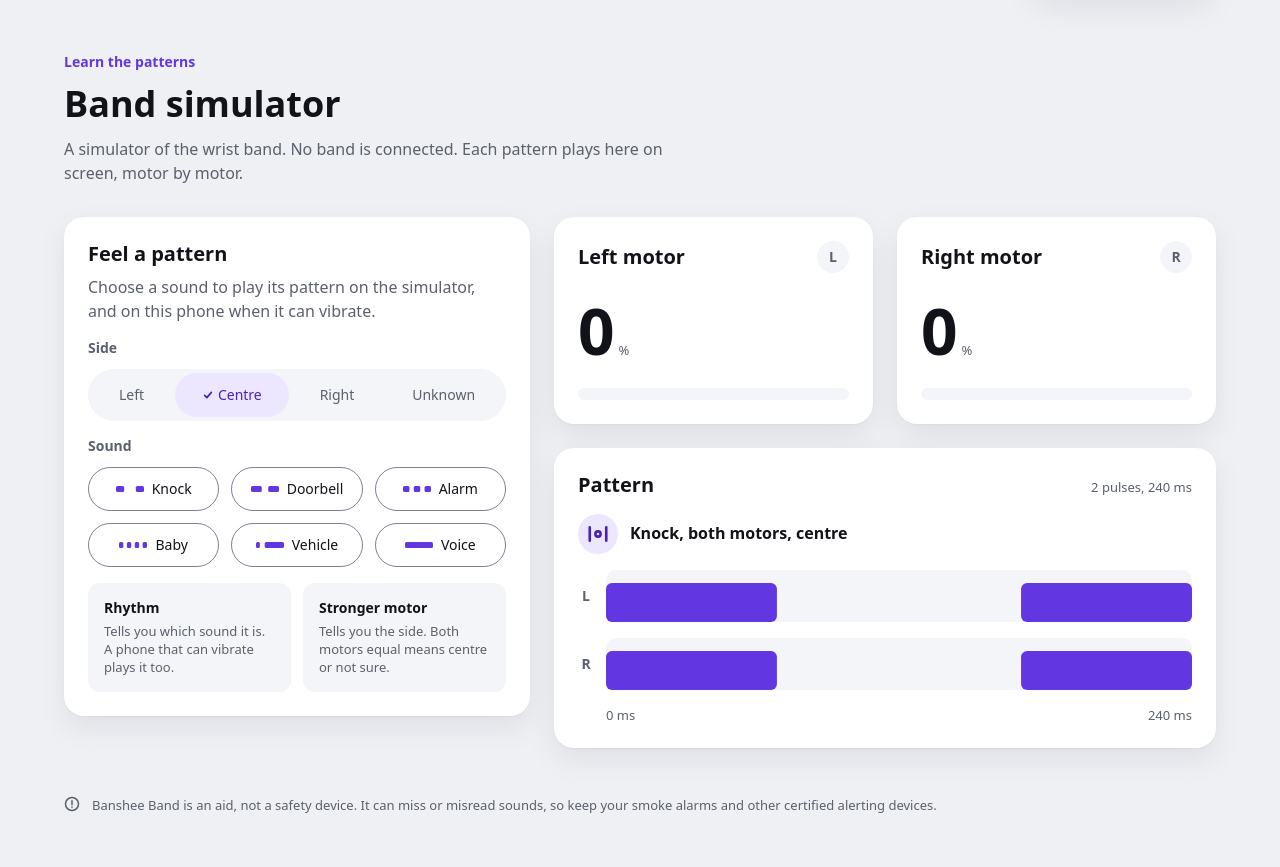
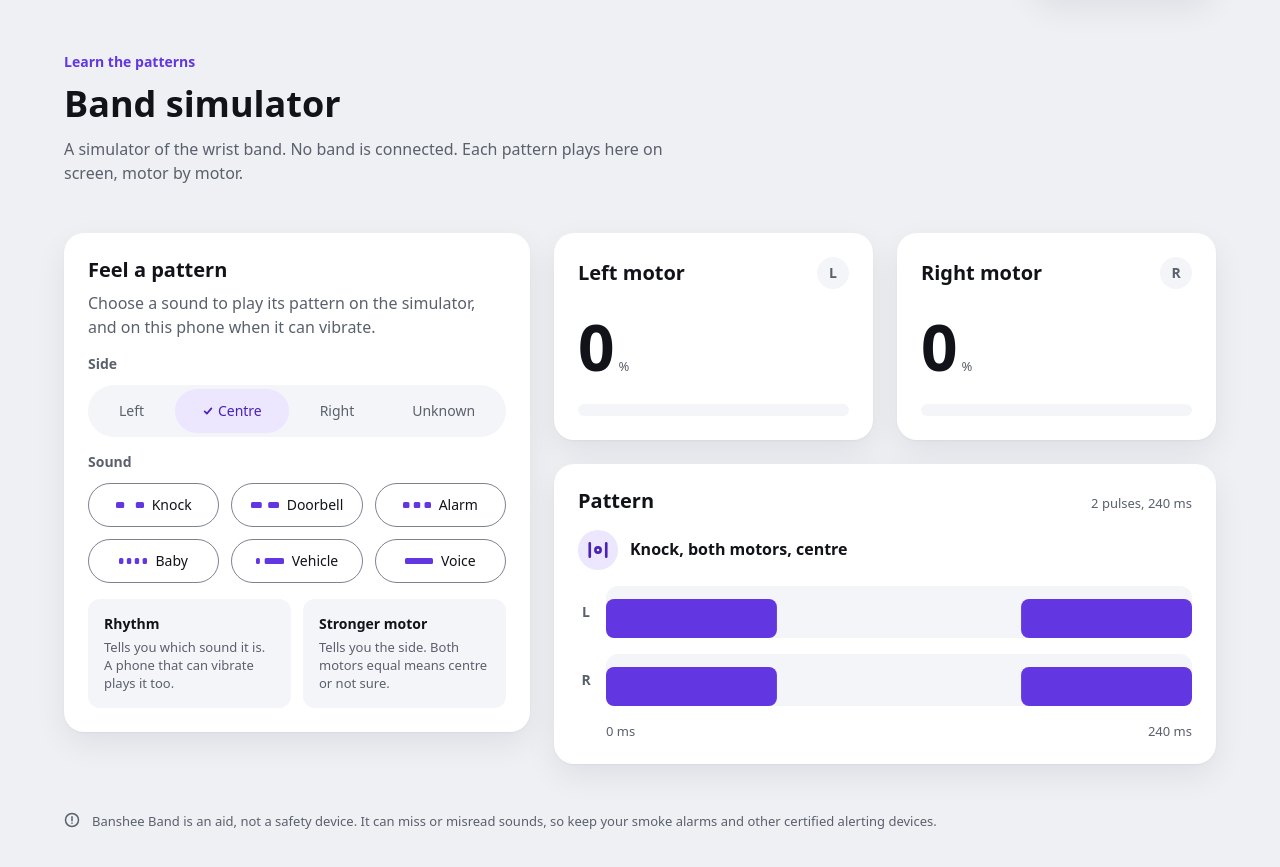
Before and after one commit to chrisbuildsonline/banshee-band, a website built with Vite: page band.html in a window 1280 px wide. Both pictures are taken after a click on the button "Knock". Shown: the part 79-946 px from the top of the page. Built offline with nearby package versions, Linux system fonts and the light colour scheme.

Commit message:
lane radius and title spacing

```diff
--- a/src/band/simulator.css
+++ b/src/band/simulator.css
@@ -168,12 +168,15 @@
   overflow: visible;
 }
 
+/* Lane tracks are tiles inside the card. SVG clamps rx to half a mark's size, so thin marks stay round. */
 .bb-lane__track {
   fill: var(--bb-color-surface-raised);
+  rx: var(--bb-radius-control);
 }
 
 .bb-lane__mark {
   fill: var(--bb-color-accent);
+  rx: var(--bb-space-2);
 }
 
 .bb-timeline__scale {
--- a/src/band/simulator.ts
+++ b/src/band/simulator.ts
@@ -98,7 +98,7 @@ export function mountBandSimulator(container: HTMLElement): BandSimulator {
   laneLabels.append(el('span', '', 'L'), el('span', '', 'R'));
   const lanes = svgEl('svg', { class: 'bb-timeline__lanes', width: '100%', height: LANES_HEIGHT, 'aria-hidden': 'true' });
   for (const y of [0, LANE_HEIGHT + LANE_GAP]) {
-    lanes.append(svgEl('rect', { class: 'bb-lane__track', x: 0, y, width: '100%', height: LANE_HEIGHT, rx: 10 }));
+    lanes.append(svgEl('rect', { class: 'bb-lane__track', x: 0, y, width: '100%', height: LANE_HEIGHT }));
   }
   const marks = svgEl('g', {});
   lanes.append(marks);
@@ -157,7 +157,7 @@ export function mountBandSimulator(container: HTMLElement): BandSimulator {
       ] as const) {
         const h = Math.min(1, Math.max(0, Number.isFinite(value) ? value : 0)) * LANE_HEIGHT;
         if (h <= 0) continue;
-        marks.append(svgEl('rect', { class: 'bb-lane__mark', 'data-lane': lane, x: `${x.toFixed(3)}%`, y: (bottom - h).toFixed(2), width: `${w.toFixed(3)}%`, height: h.toFixed(2), rx: Math.min(6, h / 2).toFixed(2) }));
+        marks.append(svgEl('rect', { class: 'bb-lane__mark', 'data-lane': lane, x: `${x.toFixed(3)}%`, y: (bottom - h).toFixed(2), width: `${w.toFixed(3)}%`, height: h.toFixed(2) }));
       }
       start += seg.ms;
     }
--- a/src/ui/band-page.css
+++ b/src/ui/band-page.css
@@ -23,7 +23,7 @@
 .bb-title-block {
   display: grid;
   gap: var(--bb-space-3);
-  padding-block: var(--bb-space-6) var(--bb-space-6);
+  padding-block: var(--bb-space-6) var(--bb-space-7);
 }
 
 .bb-title-block .bb-lede {
```
